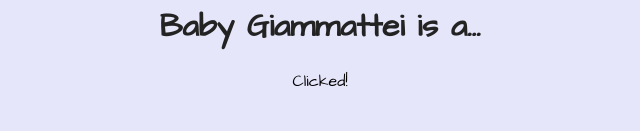
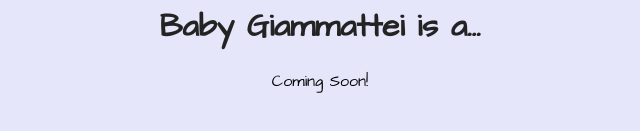
Before and after one commit to philgiammattei/giammattei-baby-reveal, an Angular app: page / in a window 1280 px wide. Both pictures are taken after a click on the button "Reveal". Shown: the part 221-352 px from the top of the page, without its empty margins (320-960 px from the left). Built offline with nearby package versions, Linux system fonts and the light colour scheme.

Commit message:
update placeholder

```diff
--- a/src/app/app.component.html
+++ b/src/app/app.component.html
@@ -1,5 +1,5 @@
 <div class="container">
 <h1>Baby Giammattei is a...</h1>
 <button *ngIf="!clicked" (click)="clicked=true">Reveal</button>
-<div *ngIf="clicked">Clicked!</div>
+<div *ngIf="clicked">Coming Soon!</div>
 </div>
```
